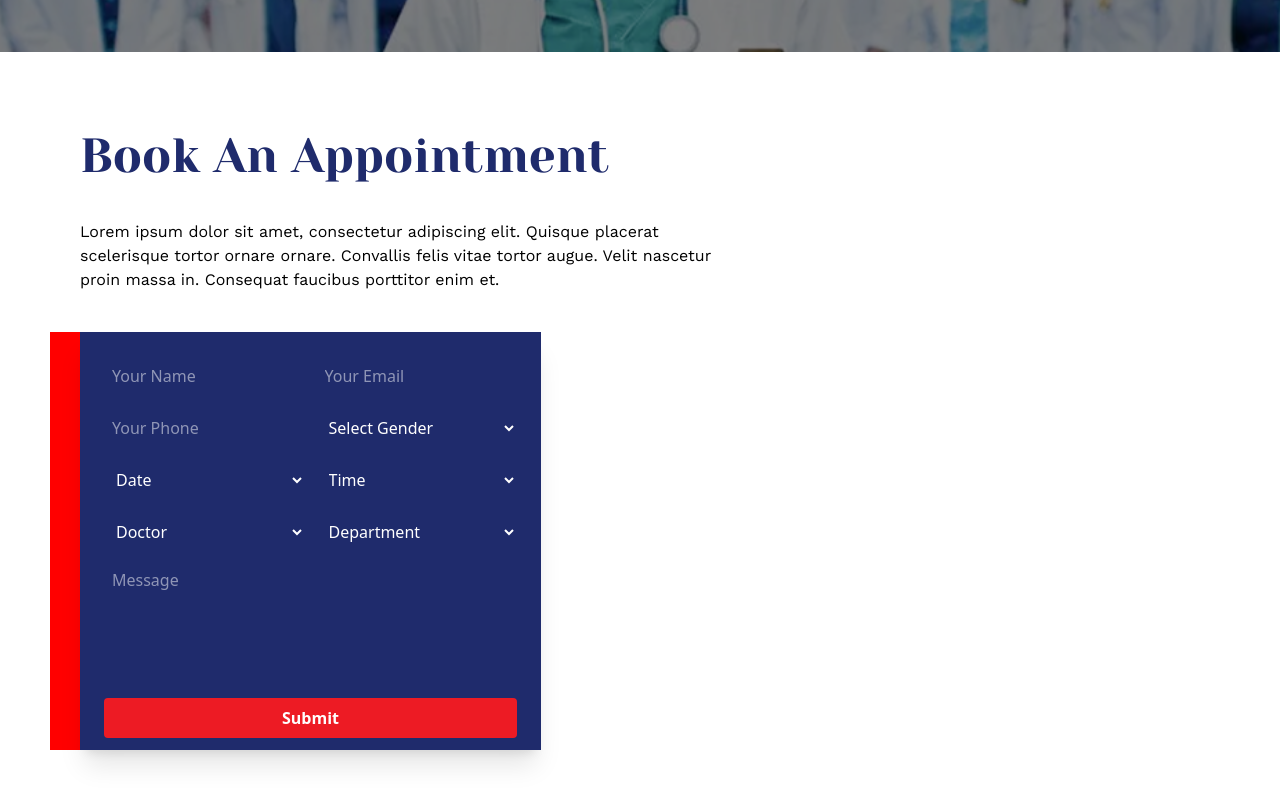
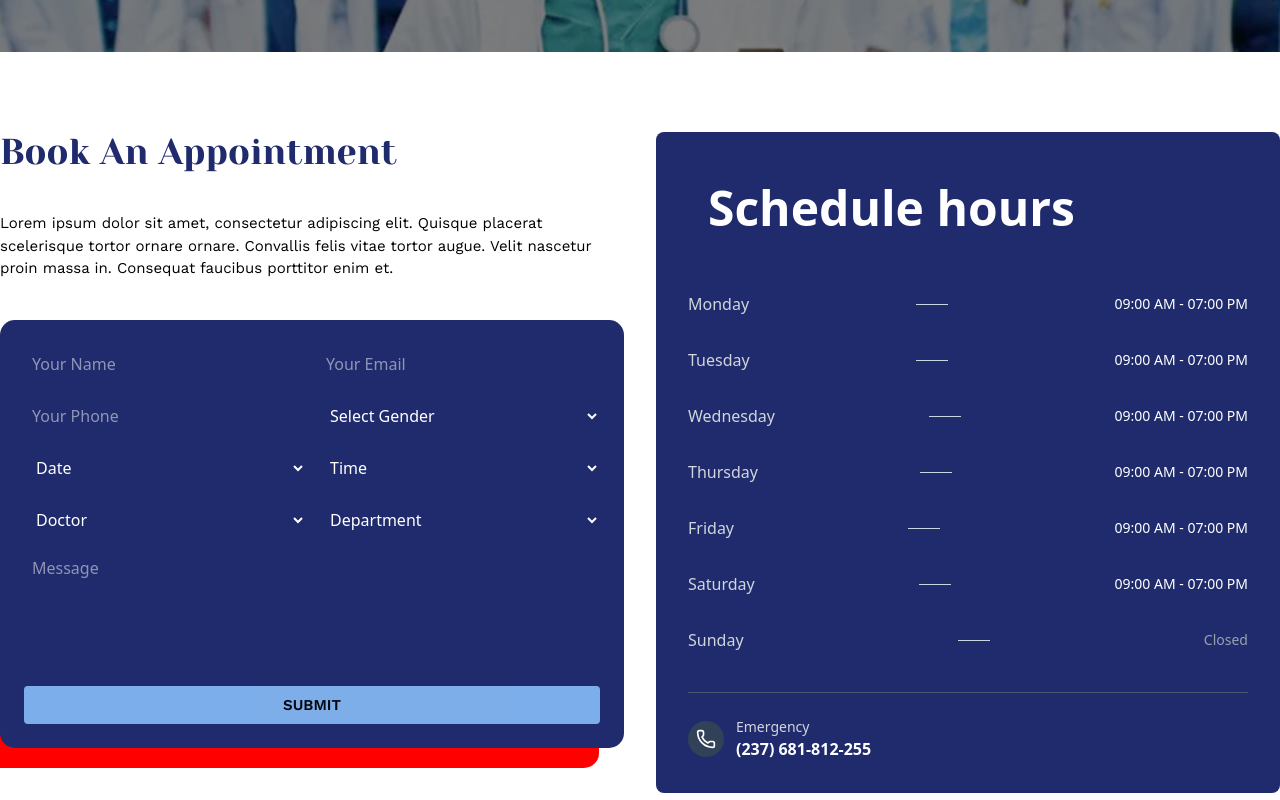
Before and after one commit to jawwad-ali/hospital_project, a Next.js app: page /contact in a window 1280 px wide. Shown: the part 460-1260 px from the top of the page. Built offline with nearby package versions, Linux system fonts and the light colour scheme.

Commit message:
complete our appointments page design

```diff
--- a/src/Components/AppointmentForm.tsx
+++ b/src/Components/AppointmentForm.tsx
@@ -1,5 +1,6 @@
-"use client"
+"use client";
 import { useState } from "react";
+import { work_sans } from "@/data";
 
 const AppointmentForm = () => {
   const [formData, setFormData] = useState({
@@ -67,8 +68,7 @@ const AppointmentForm = () => {
   return (
     <div>
       <div
-        className="relative  bg-[#1F2B6C] text-white p-6 shadow-xl z-30"
-        style={{ height: "417.81px", width: "461px" }}
+        className="relative w-full form_box_shadow bg-[#1F2B6C] text-white p-6 shadow-xl z-30"
       >
         {!submitted ? (
           <form
@@ -188,16 +188,15 @@ const AppointmentForm = () => {
                 rows={2}
                 className="w-full p-2 rounded text-white resize-none"
               />
-
             </div>
 
             <button
-                type="submit"
-                className="bg-[#ED1B24] cursor-pointer hover:bg-red-700  transition duration-300 text-white font-semibold py-2 rounded mt-17"
-              >
+              type="submit"
+              className={`${work_sans.className} bg-blue-300 opacity-85 text-[15px] cursor-pointer hover:opacity-90 transition
+               duration-300 text-black uppercase font-semibold py-2 text-base rounded mt-17`}
+            >
               Submit
             </button>
-
           </form>
         ) : (
           <div className="text-center text-white flex flex-col justify-center h-full">
--- a/src/Components/ContactPageAppointmentForm.tsx
+++ b/src/Components/ContactPageAppointmentForm.tsx
@@ -1,26 +1,31 @@
 import AppointmentForm from "./AppointmentForm";
 import { yeseva, work_sans } from "@/data";
+import ScheduleHours from "./ScheduleHours";
 
 const ContactPageAppointmentForm = () => {
   return (
-    <div className="my-20 w-full lg:w-6/12 container relative flex flex-col justify-center items-center mx-20">
-      <div>
+    <div className="my-20 container lg:flex gap-8 mx-auto relative px-12 lg:px-0">
+      <div className="w-full lg:w-6/12 flex flex-col relative">
         <h2
-          className={`${yeseva.className} text-3xl md:text-4xl lg:text-5xl font-bold text-[#1F2B6C]`}
+          className={`${yeseva.className} text-3xl md:text-4xl font-bold text-[#1F2B6C]`}
         >
           Book An Appointment
         </h2>
 
-        <p className={`text-md py-10 ${work_sans.className}`}>
+        <p className={`py-10 text-[15px] ${work_sans.className}`}>
           Lorem ipsum dolor sit amet, consectetur adipiscing elit. Quisque
           placerat scelerisque tortor ornare ornare. Convallis felis vitae
           tortor augue. Velit nascetur proin massa in. Consequat faucibus
           porttitor enim et.
         </p>
 
-        <div className="form_box_shadow">
-            <AppointmentForm />
+        <div>
+          <AppointmentForm />
         </div>
+      </div>
+
+      <div className="lg:w-6/12 relative mt-16 lg:mt-0">
+        <ScheduleHours />
       </div>
     </div>
   );
--- /dev/null
+++ b/src/Components/ScheduleHours.tsx
@@ -0,0 +1,51 @@
+import { scheduleHours } from "@/data";
+import { Phone } from "lucide-react";
+import React from "react";
+
+const ScheduleHours = () => {
+  return (
+    <div>
+      {/* Right Section - Schedule Hours */}
+      <div className="bg-[#1F2B6C] p-8 rounded-lg text-white">
+        <h3 className="text-3xl md:text-5xl p-3 lg:p-5 font-bold mb-8">Schedule hours</h3>
+
+        {/* Schedule List */}
+        <div className="space-y-4 mb-8">
+          {scheduleHours.map((schedule, index) => (
+            <div
+              key={index}
+              className="flex justify-between items-center py-2"
+            >
+              <span className="text-gray-300 font-medium">{schedule.day}</span>
+              <span className="text-gray-400 h-[1px] w-8 bg-slate-300 hidden md:block" />
+              <div className="flex items-center space-x-4">
+                <span
+                  className={`flex-shrink-0 text-sm ${
+                    schedule.hours === "Closed" ? "text-gray-400" : "text-white"
+                  }`}
+                >
+                  {schedule.hours}
+                </span>
+              </div>
+            </div>
+          ))}
+        </div>
+
+        {/* Emergency Contact */}
+        <div className="border-t border-slate-600 pt-6">
+          <div className="flex items-center space-x-3">
+            <div className="bg-slate-700 p-2 rounded-full">
+              <Phone className="w-5 h-5 text-white" />
+            </div>
+            <div>
+              <p className="text-gray-300 text-sm">Emergency</p>
+              <p className="text-white font-semibold">(237) 681-812-255</p>
+            </div>
+          </div>
+        </div>
+      </div>
+    </div>
+  );
+};
+
+export default ScheduleHours;
--- a/src/app/globals.css
+++ b/src/app/globals.css
@@ -1,5 +1,4 @@
 @import "tailwindcss";
-
 
 @layer base {
   * {
@@ -14,6 +13,7 @@
   font-size: 3rem;
 }
 
-.form_box_shadow{
-  box-shadow: -30px 0px red;
+.form_box_shadow {
+  border-radius: 15px;
+  box-shadow: -25px 20px red;
 }
--- a/src/data.ts
+++ b/src/data.ts
@@ -231,3 +231,13 @@ export const specialtiesWithIcon = [
   { title: "Dermatology", icon: "/heart.jpg" },
   { title: "Gynaecology", icon: "/heart.jpg" },
 ];
+
+export const scheduleHours = [
+  { day: "Monday", hours: "09:00 AM - 07:00 PM" },
+  { day: "Tuesday", hours: "09:00 AM - 07:00 PM" },
+  { day: "Wednesday", hours: "09:00 AM - 07:00 PM" },
+  { day: "Thursday", hours: "09:00 AM - 07:00 PM" },
+  { day: "Friday", hours: "09:00 AM - 07:00 PM" },
+  { day: "Saturday", hours: "09:00 AM - 07:00 PM" },
+  { day: "Sunday", hours: "Closed" },
+]
```
